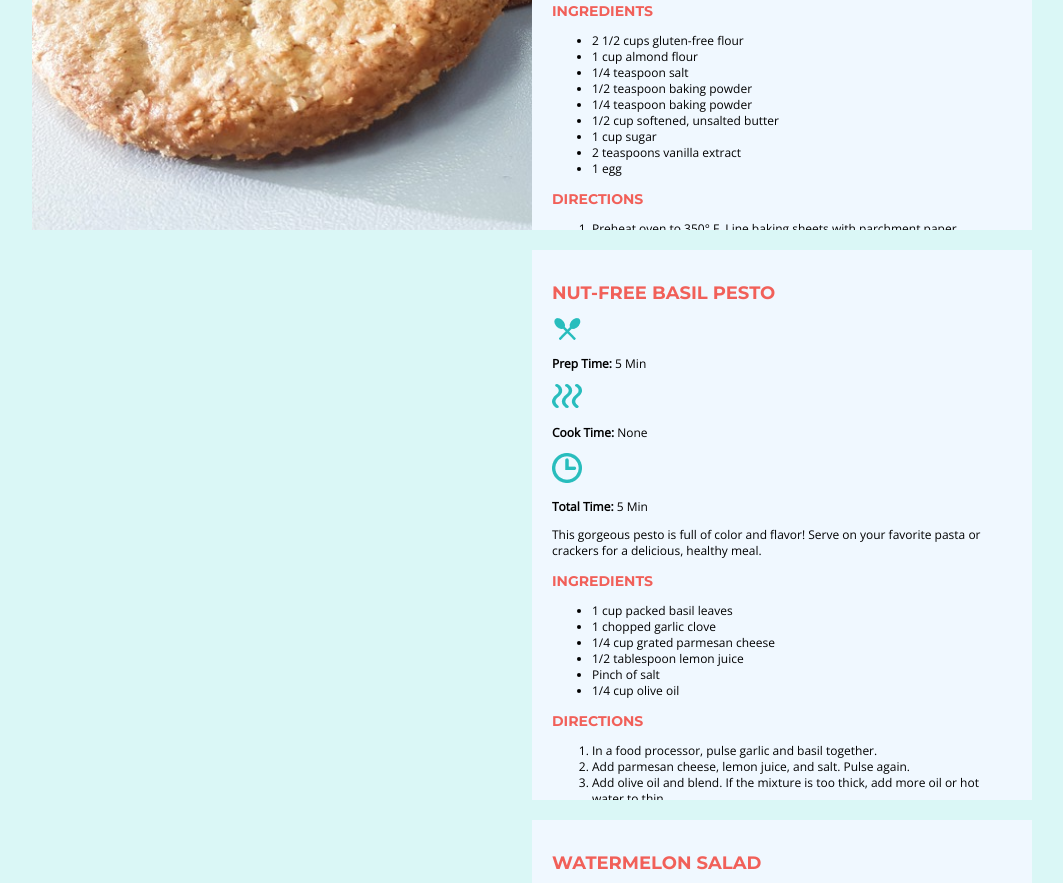
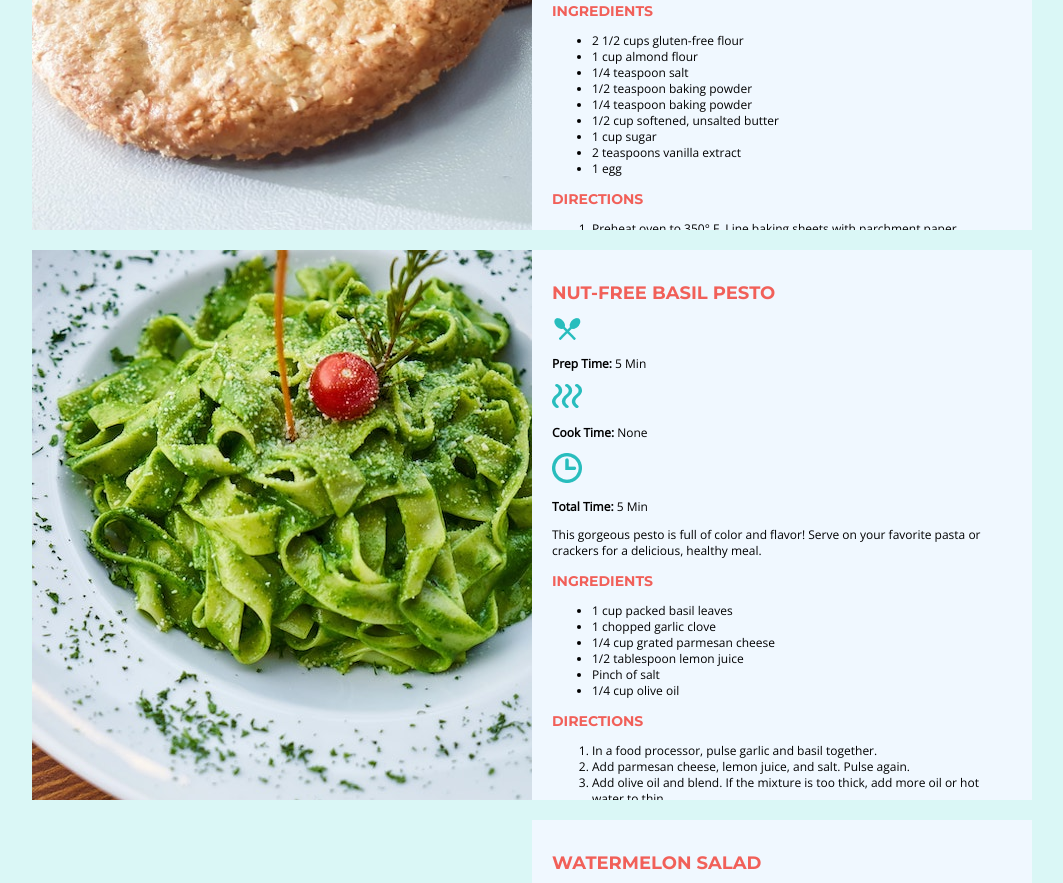
Before and after one commit to jonelle-noelani/recipe-card-styling, a plain HTML site: page index.html in a window 1280 px wide. Shown: the part 423-1306 px from the top of the page, without its empty margins (28-1091 px from the left). Drawn offline with nearby package versions, Linux system fonts and the light colour scheme.

Commit message:
added pesto background image

```diff
--- a/css/style.css
+++ b/css/style.css
@@ -53,7 +53,13 @@ main {
 }
 
 #cookies .image {
-  /* background-color: greenyellow; */
+  background-color: greenyellow;
   background-image: url("../img/gluten-free-sugar-cookies.jpg");
   background-size: cover;
 }
+
+#pesto .image {
+  background-color: greenyellow;
+  background-image: url("../img/nut-free-pesto.jpg");
+  background-size: cover;
+}
```
